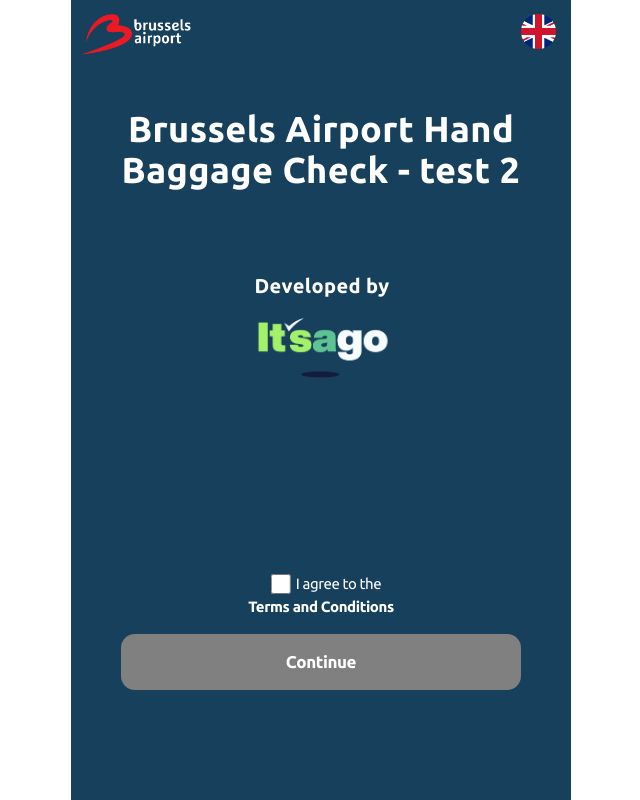
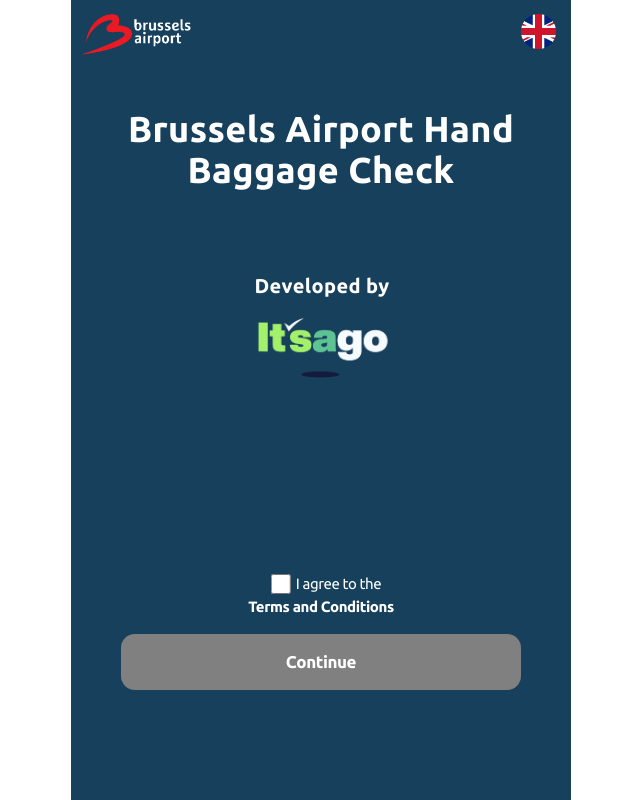
Before and after one commit to jorensjongers/itsago-frontend, a React app: page / in a window 1280 px wide. Shown: the whole page, without its empty margins (319-959 px from the left). Built offline with nearby package versions, Linux system fonts and the light colour scheme.

Commit message:
remove test

```diff
--- a/src/components/screens/WelcomeScreen.jsx
+++ b/src/components/screens/WelcomeScreen.jsx
@@ -28,7 +28,7 @@
             <div className='welcome'>
                 <img className='bac-logo' src={BacLogo}/>
                 <img className='language-icon' src={LanguageIcon}/>
-                <h1> Brussels Airport Hand Baggage Check - test 2</h1>
+                <h1> Brussels Airport Hand Baggage Check </h1>
                 <h2> Developed by </h2>
                 <img className='itsago' src={Itsago}/>
                 <label className='terms' htmlFor="terms">
```
